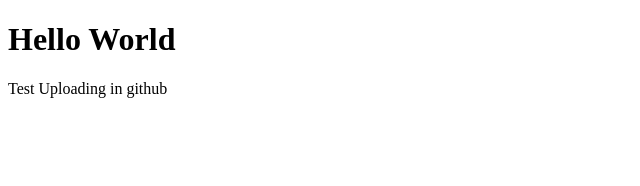
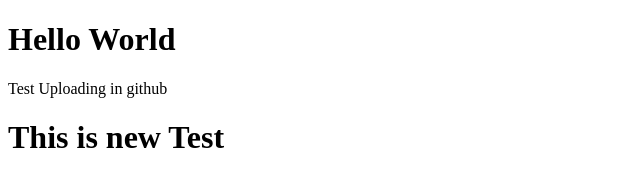
Before and after one commit to Blackkk001/testGit, a plain HTML site: page index.html in a window 1280 px wide. Shown: the whole page, without its empty margins (0-640 px from the left). Drawn offline with Linux system fonts and the light colour scheme.

Commit message:
Update index.html

```diff
--- a/index.html
+++ b/index.html
@@ -8,5 +8,6 @@
 <body>
     <h1>Hello World</h1>
     <p>Test Uploading in github </p>
+    <h1>This is new Test</h1>
 </body>
 </html>
```
